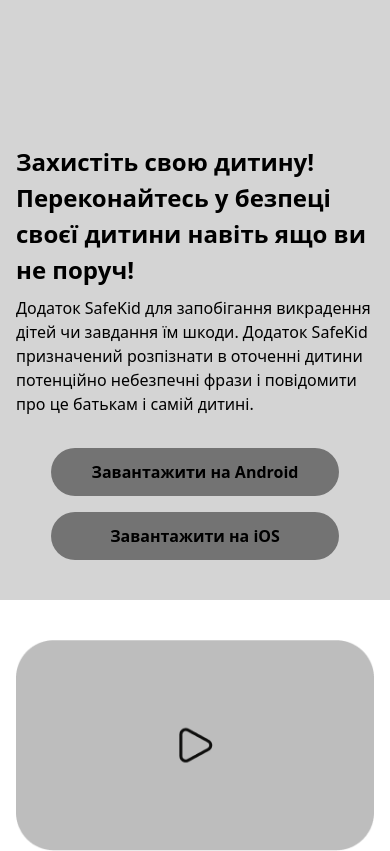
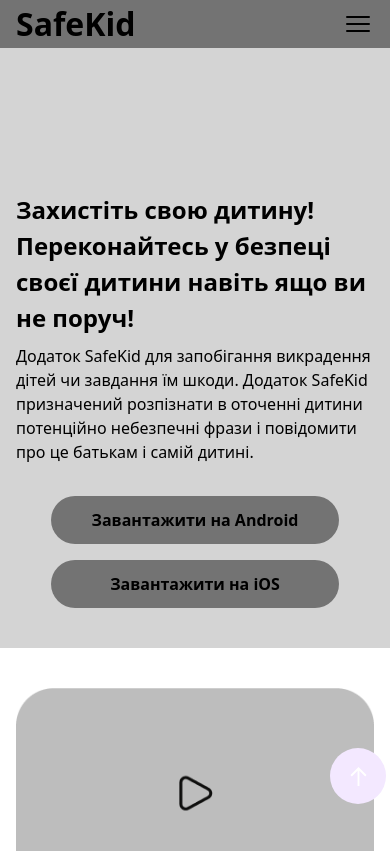
Before and after one commit to OlesiaTr/safekid-landing-page, a Next.js app: page / in a window 390 px wide. Shown: the top 851 px of the page. Built offline with nearby package versions, Linux system fonts and the light colour scheme.

Commit message:
+ hero & header sections

```diff
--- a/src/app/page.tsx
+++ b/src/app/page.tsx
@@ -1,3 +1,7 @@
+'use client';
+
+import { ScrollToTopBtn } from '@/components/ui';
+import { description } from '@/constants';
 import {
   AboutUs,
   Description,
@@ -5,6 +9,7 @@
   FAQ,
   Footer,
   Functionality,
+  Header,
   Hero,
   Relevance,
 } from '@/sections';
@@ -12,6 +17,8 @@
 export default function Home() {
   return (
     <>
+      <Header />
+
       <Hero />
 
       <Relevance />
@@ -27,6 +34,8 @@
       <FAQ />
 
       <Footer />
+
+      <ScrollToTopBtn sectionIdStart={description} />
     </>
   );
 }
--- /dev/null
+++ b/src/components/base/index.ts
@@ -0,0 +1 @@
+export { MobileMenu } from './mobile-menu';
--- a/src/components/ui/index.ts
+++ b/src/components/ui/index.ts
@@ -2,6 +2,10 @@
 export { ImgPlaceholder } from './img-placeholder';
 export { List } from './list';
 export { ListTitle } from './list-title';
+export { Logo } from './logo';
+export { MenuBtn } from './menu-btn';
+export { Navigation } from './navigation';
 export { QRPlaceholder } from './qr-placeholder';
+export { ScrollToTopBtn } from './scroll-to-top-btn';
 export { Title } from './title';
 export { VideoPlaceholderImg } from './video-placeholder-img';
--- /dev/null
+++ b/src/data/header.json
@@ -0,0 +1,37 @@
+{
+  "logo": {
+    "path": "/",
+    "name": "SafeKid",
+    "ariaLabel": "Посилання із логотипом компанії"
+  },
+  "navLinks": [
+    {
+      "path": "#relevance",
+      "label": "Актуальність"
+    },
+    {
+      "path": "#description",
+      "label": "Для кого"
+    },
+    {
+      "path": "#functionality",
+      "label": "Про додаток"
+    },
+    {
+      "path": "#about-us",
+      "label": "Про нас"
+    },
+    {
+      "path": "#download-app",
+      "label": "Завантажити"
+    },
+    {
+      "path": "#faq",
+      "label": "Часті питання (FAQ)"
+    }
+  ],
+  "mobileMenu": {
+    "openBtnAriaLabel": "Кнопка відкриття меню",
+    "closeBtnAriaLabel": "Кнопка закриття меню"
+  }
+}
--- a/src/data/hero.json
+++ b/src/data/hero.json
@@ -1,39 +1,4 @@
 {
-  "logo": {
-    "path": "/",
-    "name": "SafeKid",
-    "ariaLabel": "Посилання із логотипом компанії"
-  },
-  "navLinks": [
-    {
-      "path": "#relevance",
-      "label": "Актуальність"
-    },
-    {
-      "path": "#description",
-      "label": "Для кого"
-    },
-    {
-      "path": "#functionality",
-      "label": "Про додаток"
-    },
-    {
-      "path": "#about-us",
-      "label": "Про нас"
-    },
-    {
-      "path": "#download-app",
-      "label": "Завантажити"
-    },
-    {
-      "path": "#faq",
-      "label": "Часті питання (FAQ)"
-    }
-  ],
-  "mobileMenu": {
-    "openBtnAriaLabel": "Кнопка відкриття меню",
-    "closeBtnAriaLabel": "Кнопка закриття меню"
-  },
   "title": "Захистіть свою дитину!\n Переконайтесь у безпеці своєї дитини навіть ящо ви не поруч!",
   "label": "Додаток SafeKid для запобігання викрадення дітей чи завдання їм шкоди. Додаток SafeKid призначений розпізнати в оточенні дитини потенційно небезпечні фрази і повідомити про це батькам і самій дитині.",
   "desktopBtn": { "label": "Завантажити SafeKid" },
--- /dev/null
+++ b/src/sections/header/header.tsx
@@ -0,0 +1,30 @@
+'use client';
+import { MobileMenu } from '@/components/base';
+import { Logo, MenuBtn, Navigation } from '@/components/ui';
+import data from '@/data/header.json';
+
+import React, { useState } from 'react';
+
+export const Header = () => {
+  const [isOpen, setIsOpen] = useState(false);
+
+  const toggleModal = () => setIsOpen(!isOpen);
+
+  return (
+    <header className="m-auto max-w-screen-xl bg-neutral-500 lg:bg-neutral-300">
+      <div className="flex items-center justify-between px-4 md:px-[72px]">
+        <Logo />
+
+        <Navigation location="header" links={data.navLinks} />
+
+        <MenuBtn
+          ariaLabel={data.mobileMenu.openBtnAriaLabel}
+          onClick={toggleModal}
+          isOpen={isOpen}
+        />
+      </div>
+
+      {isOpen && <MobileMenu closeModal={setIsOpen} />}
+    </header>
+  );
+};
--- /dev/null
+++ b/src/sections/header/index.ts
@@ -0,0 +1 @@
+export { Header } from './header';
--- a/src/sections/index.ts
+++ b/src/sections/index.ts
@@ -4,5 +4,6 @@
 export { FAQ } from './faq';
 export { Footer } from './footer';
 export { Functionality } from './functionality';
+export { Header } from './header';
 export { Hero } from './hero';
 export { Relevance } from './relevance';
```
